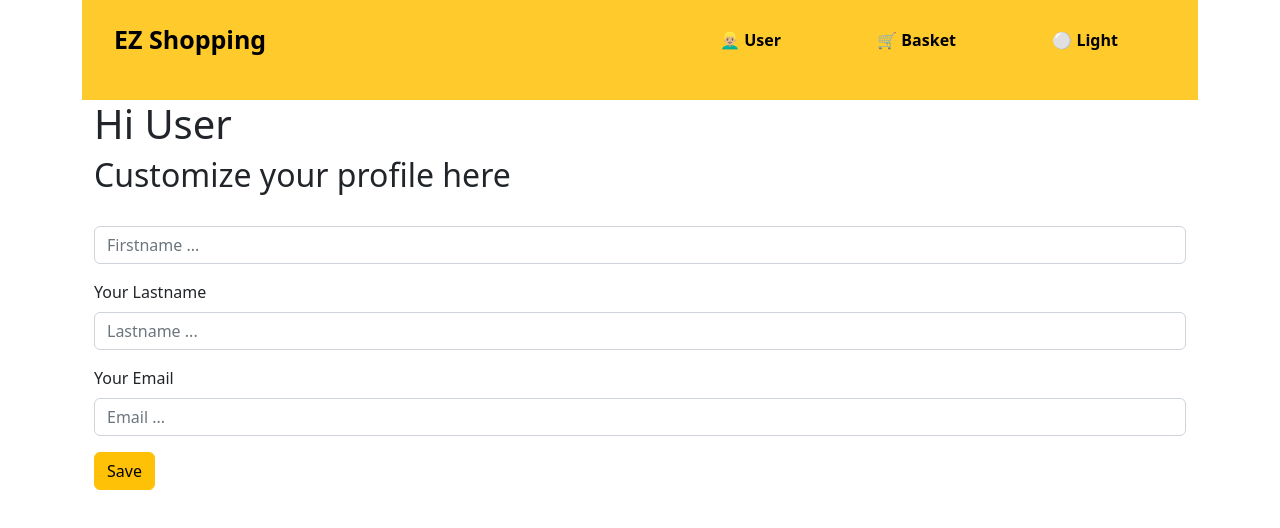
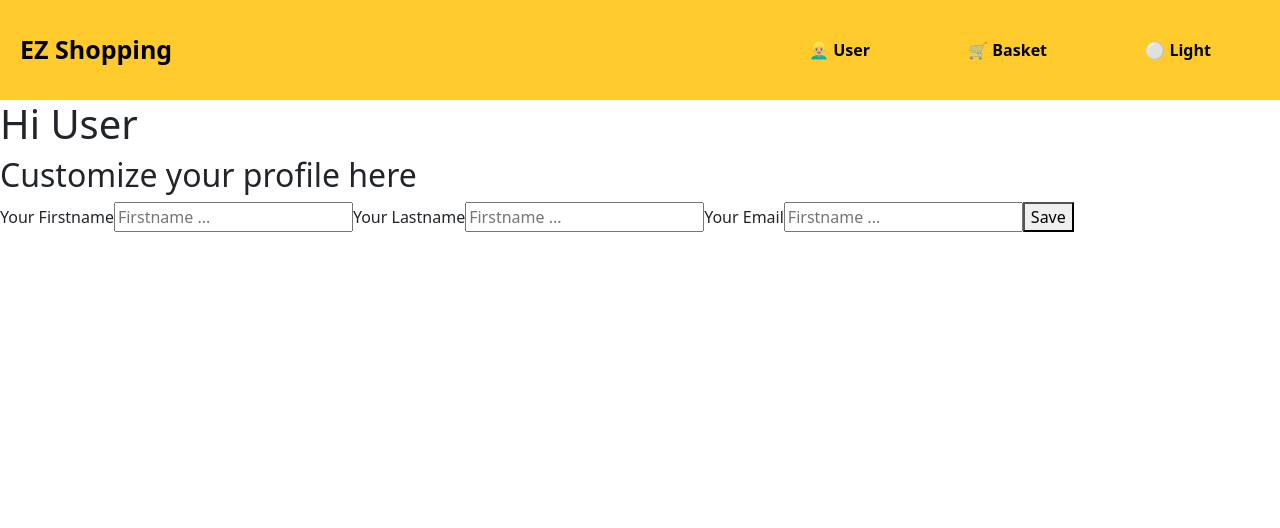
Before and after one commit to F067/Projet_React_3WA, a React (Vite) app in the folder EZ_Shopping/: page /User in a window 1280 px wide. Shown: the top 528 px of the page. Built offline with nearby package versions, Linux system fonts and the light colour scheme.

Commit message:
styledcomp

```diff
--- a/EZ_Shopping/src/Components/Click.jsx
+++ b/EZ_Shopping/src/Components/Click.jsx
@@ -1,10 +1,24 @@
 import React from 'react'
-import Button from 'react-bootstrap/Button';
+import styled from "styled-components"
+
+
+const StyledButton = styled.button`
+  background-color: #FFCA2C;
+  font-size: 1em;
+  margin: 1em;
+  padding: 0.25em 1em;
+  border-radius: 3px;
+  outline: none;
+  -webkit-user-select: none;
+  text-decoration: none;
+  cursor: pointer;
+  border-style: none;
+`
 
 function Click() {
   return (
     <div>
-      <Button variant="warning">Clear Basket</Button>
+      <StyledButton>Clear basket</StyledButton>
     </div>
   )
 }
--- a/EZ_Shopping/src/Components/Formular.jsx
+++ b/EZ_Shopping/src/Components/Formular.jsx
@@ -1,8 +1,6 @@
 import React, { useState, useEffect } from 'react'
-import { Button, Form } from 'react-bootstrap';
 import { updateProfile } from '../store/userSlice';
 import { useDispatch, useSelector } from 'react-redux';
-import { Row, Col, Container } from 'react-bootstrap'
 
 function Formular() {
 
@@ -37,40 +35,25 @@ function Formular() {
     }
 
     return (
-        <Container fluid>
-            <Row>
-                <Col>
-                    <h1>Hi {profile == null ? "User" : profile.firstName}</h1>
-                    <h2>Customize your profile here</h2>
-                </Col>
-
-            </Row>
-            <Row>
-                <Col>
-                    <Form onSubmit={handleProfile}>
-                        <Form.Group className="mb-3">
-                            <Form.Label></Form.Label>
-                            <Form.Control type="text" value={firstName} onChange={(e) => setFirstName(e.target.value)} placeholder="Firstname ..." />
-                        </Form.Group>
-
-                        <Form.Group className="mb-3">
-                            <Form.Label>Your Lastname</Form.Label>
-                            <Form.Control type="text" value={lastName} onChange={(e) => setLastName(e.target.value)} placeholder="Lastname ..." />
-                        </Form.Group>
-
-                        <Form.Group className="mb-3">
-                            <Form.Label>Your Email</Form.Label>
-                            <Form.Control type="email" value={email} onChange={(e) => setEmail(e.target.value)} placeholder="Email ..." />
-                        </Form.Group>
-
-                        <Button variant="warning" type="submit">
-                            Save
-                        </Button>
-                    </Form>
-                </Col>
-            </Row>
-
-        </Container>
+        <div>
+            <div>
+                <h1>Hi {profile == null ? "User" : profile.firstName}</h1>
+                <h2>Customize your profile here</h2>
+            </div>
+            <div>
+                <div>
+                    <form onSubmit={handleProfile} action="">
+                        <label>Your Firstname</label>
+                        <input type="text" value={firstName} onChange={(e) => setFirstName(e.target.value)} placeholder="Firstname ..." />
+                        <label>Your Lastname</label>
+                        <input type="text" value={lastName} onChange={(e) => setLastName(e.target.value)} placeholder="Firstname ..." />
+                        <label>Your Email</label>
+                        <input type="text" value={email} onChange={(e) => setEmail(e.target.value)} placeholder="Firstname ..." />
+                        <button type='submit'>Save</button>
+                    </form>
+                </div>
+            </div>
+        </div>
     )
 }
 
--- a/EZ_Shopping/src/Components/Items.jsx
+++ b/EZ_Shopping/src/Components/Items.jsx
@@ -6,35 +6,27 @@ import { addOrder } from "../store/basketSlice";
 import { Row, Col, Container } from 'react-bootstrap'
 
 function Items() {
+
   const dispatch = useDispatch();
+  const products = useSelector((state) => state.products.products);
+  const basket = useSelector((state) => state.basket.orders);
+  const [quantity, setQuantity] = useState(0);
+
   useEffect(() => {
     dispatch(fetchproducts())
   },[]);
+
   let user = (localStorage.getItem('user') == null) ? [{firstName:"firstName"}] : localStorage.getItem('user')
-  console.log(user);
-  const [quantity, setQuantity] = useState(0);
-  const [order, setOrder] = useState();
-  const products = useSelector((state) => state.products.products);
-  const basket = useSelector((state) => state.basket.orders);
-  console.log('le panier : ');
-  console.log(basket);
+
 
   function addToBasket(event){
-
     let id = event.target.id;
-
     dispatch(addOrder({product: id, quantity:3}))
   }
 
   function handleChange(event){
-    let pos = products.findIndex(i => i.id == products.id);
-
     setQuantity(event.target.value);
-
-    for(let i =0; i < products.length; i++){
-
-      console.log(products[i]);
-    }
+    console.log("coucou")
   }
 
   return (
--- a/EZ_Shopping/src/Components/Navigation.jsx
+++ b/EZ_Shopping/src/Components/Navigation.jsx
@@ -1,7 +1,6 @@
 import React, { useState } from 'react'
 import { useSelector } from "react-redux";
 import { useNavigate } from 'react-router-dom';
-import { Row, Col, Container } from 'react-bootstrap'
 
 
 function Navigation() {
@@ -13,21 +12,19 @@ function Navigation() {
         setIsDark(true)
     }
 
-
-
     return (
-        <Container fluid>
-            <Row className='NavBar-container'>
-                <Col className='nav-left'>
+        <div>
+            <div className='NavBar-container'>
+                <div className='nav-left'>
                     <span onClick={() => navigate("/")}>EZ Shopping</span>
-                </Col>
-                <Col className='nav-right'>
+                </div>
+                <div className='nav-right'>
                     <span onClick={() => navigate("/User")}>👱🏼‍♂️ {profile == null ? "User" : profile.firstName}</span>
                     <span onClick={() => navigate("/Basket")}>🛒 Basket</span>
                     <span onClick={handleMode}> {isDark ? "⚫️ Dark" : "⚪️ Light"}  </span>
-                </Col>
-            </Row>
-        </Container>
+                </div>
+            </div>
+        </div>
 
     )
 }
--- a/EZ_Shopping/src/Vues/Basket.jsx
+++ b/EZ_Shopping/src/Vues/Basket.jsx
@@ -3,31 +3,24 @@ import Click from '../Components/Click'
 import Navigation from '../Components/Navigation'
 import Items from '../Components/Items'
 import { useSelector } from 'react-redux'
-import { Row, Col, Container } from 'react-bootstrap'
 
 function Basket() {
   const profile = useSelector((state) => state.user.profile)
 
   return (
-    <Container fluid>
-      <Row>
-        <Col>
+    <div>
+      <div>
           <Navigation />
-        </Col>
-      </Row>
-      <Row>
-        <Col>
+      </div>
+      <div>
           <h1>Hi {profile == null ? "User" : profile.firstName} !</h1>
           <p>There are 0 items in your basket</p>
           <Click />
-        </Col>
-      </Row>
-      <Row>
-        <Col>
+      </div>
+      <div>
           <Items />
-        </Col>
-      </Row>
-    </Container>
+      </div>
+    </div>
 
   )
 }
--- a/EZ_Shopping/src/Vues/Home.jsx
+++ b/EZ_Shopping/src/Vues/Home.jsx
@@ -1,20 +1,17 @@
 import React from 'react'
 import Items from '../Components/Items'
 import Navigation from "../Components/Navigation"
-import { Row, Col, Container } from 'react-bootstrap'
 
 function Home() {
     return (
-        <Container fluid>
-            <Row>
-                <Col>
+        <div >
+            <div>
                     <Navigation />
-                </Col>
-            </Row>
-            <Row>
+            </div>
+            <div>
                 <Items />
-            </Row>
-        </Container>
+            </div>
+        </div>
     )
 }
 
--- a/EZ_Shopping/src/Vues/User.jsx
+++ b/EZ_Shopping/src/Vues/User.jsx
@@ -6,18 +6,14 @@ import { Row, Col, Container } from 'react-bootstrap'
 
 function User() {
   return (
-    <Container >
-      <Row>
-        <Col>
-          <Navigation />
-        </Col>
-      </Row>
-      <Row>
-        <Col>
-          <Formular />
-        </Col>
-      </Row>
-    </Container>
+    <div >
+      <div>
+        <Navigation />
+      </div>
+      <div>
+        <Formular />
+      </div>
+    </div>
   )
 }
 
```
